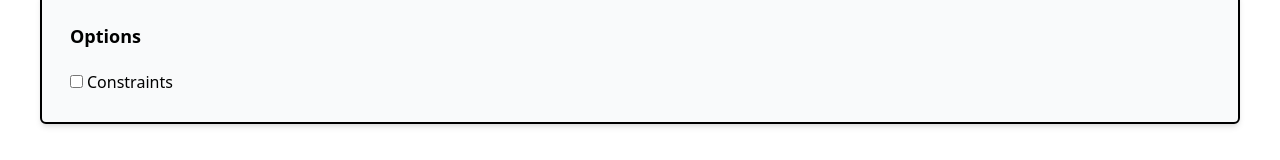
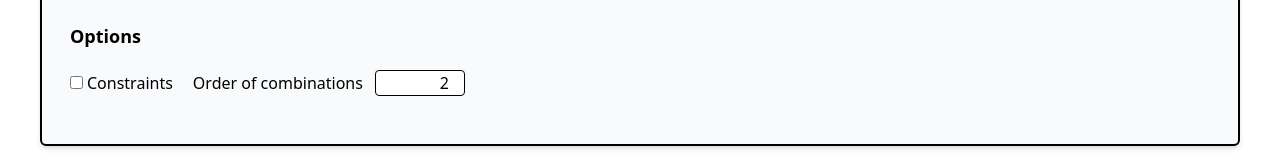
Before and after one commit to takeyaqa/PictRider, a React (Vite) app: page / in a window 1280 px wide. Shown: the part 548-708 px from the top of the page. Built offline with nearby package versions, Linux system fonts and the light colour scheme; no server answers.

Commit message:
feat: add setting of order of combinations (#93)
* refactor: OptionsArea and AppMain to use PictConfig for constraints management

* feat: enhance OptionsArea and AppMain for constraints management and add new test case for combination results

```diff
--- a/src/components/OptionsArea.tsx
+++ b/src/components/OptionsArea.tsx
@@ -1,15 +1,18 @@
+import { PictConfig } from '../types'
+
 interface OptionsAreaProps {
-  enabledConstraints: boolean
-  onEnableConstraintsArea: () => void
+  config: PictConfig
+  handleChangeConfig: (
+    type: 'enableConstraints' | 'orderOfCombinations',
+    e?: React.ChangeEvent<HTMLInputElement>,
+  ) => void
 }
 
-function OptionsArea({
-  enabledConstraints,
-  onEnableConstraintsArea,
-}: OptionsAreaProps) {
+function OptionsArea({ config, handleChangeConfig }: OptionsAreaProps) {
   return (
     <section className="mx-2 mb-5 rounded-md border-2 bg-gray-50 p-7 shadow-md md:mx-10">
       <h2 className="mb-5 text-lg font-bold">Options</h2>
+      <div className="mb-5 flex items-center gap-5">
         <div>
           <label className="cursor-pointer" htmlFor="enable-constraints-button">
             <input
@@ -17,11 +20,31 @@ function OptionsArea({
               className="mr-1 cursor-pointer rounded"
               id="enable-constraints-button"
               autoComplete="off"
-            checked={enabledConstraints}
-            onChange={onEnableConstraintsArea}
+              checked={config.enableConstraints}
+              onChange={() => {
+                handleChangeConfig('enableConstraints')
+              }}
             />
             Constraints
           </label>
+        </div>
+        <div>
+          <label htmlFor="order-of-combinations">
+            Order of combinations
+            <input
+              type="number"
+              className="ml-3 rounded border border-black bg-white pl-2 text-right focus:border-transparent focus:ring-3 focus:ring-blue-500 focus:outline-none"
+              id="order-of-combinations"
+              autoComplete="off"
+              value={config.orderOfCombinations}
+              min={1}
+              max={50}
+              onChange={(e) => {
+                handleChangeConfig('orderOfCombinations', e)
+              }}
+            />
+          </label>
+        </div>
       </div>
     </section>
   )
--- a/src/pages/AppMain.tsx
+++ b/src/pages/AppMain.tsx
@@ -14,6 +14,7 @@ import {
   PictCondition,
   PictConstraint,
   PictOutput,
+  PictConfig,
 } from '../types'
 import { getInitialParameters } from '../initial-parameters'
 
@@ -86,7 +87,10 @@ function AppMain({ pictRunnerInjection }: AppMainProps) {
     createConstraintFromParameters(parameters),
   ])
   const [constraintsError, setConstraintsError] = useState<string[]>([])
-  const [enabledConstraints, setEnabledConstraints] = useState(false)
+  const [config, setConfig] = useState<PictConfig>({
+    enableConstraints: false,
+    orderOfCombinations: 2,
+  })
   const [output, setOutput] = useState<PictOutput | null>(null)
   const [errorMessage, setErrorMessage] = useState('')
   const [pictRunnerLoaded, setPictRunnerLoaded] = useState(false)
@@ -180,8 +184,30 @@ function AppMain({ pictRunnerInjection }: AppMainProps) {
     setParameters(newParameters)
   }
 
-  function enableConstraintsArea() {
-    setEnabledConstraints(!enabledConstraints)
+  function handleChangeConfig(
+    type: 'enableConstraints' | 'orderOfCombinations',
+    e?: React.ChangeEvent<HTMLInputElement>,
+  ) {
+    const newConfig = { ...config }
+    switch (type) {
+      case 'enableConstraints': {
+        newConfig.enableConstraints = !config.enableConstraints
+        break
+      }
+      case 'orderOfCombinations': {
+        if (e) {
+          try {
+            if (e.target.value !== '') {
+              newConfig.orderOfCombinations = Number(e.target.value)
+            }
+          } catch {
+            newConfig.orderOfCombinations = 2
+          }
+        }
+        break
+      }
+    }
+    setConfig(newConfig)
   }
 
   function addConstraint() {
@@ -359,9 +385,14 @@ function AppMain({ pictRunnerInjection }: AppMainProps) {
           parameter: cond.parameterRef.name,
         })),
       }))
-      const output = enabledConstraints
-        ? pictRunner.current.run(fixedParameters, fixedConstraints)
-        : pictRunner.current.run(fixedParameters)
+      const output = config.enableConstraints
+        ? pictRunner.current.run(fixedParameters, {
+            constraints: fixedConstraints,
+            options: config,
+          })
+        : pictRunner.current.run(fixedParameters, {
+            options: config,
+          })
       const header = output.header.map((h, i) => {
         return { id: i, name: h }
       })
@@ -393,12 +424,9 @@ function AppMain({ pictRunnerInjection }: AppMainProps) {
         onRemoveRow={removeParameterInputRow}
         onClearValues={clearAllParameterValues}
       />
-      <OptionsArea
-        enabledConstraints={enabledConstraints}
-        onEnableConstraintsArea={enableConstraintsArea}
-      />
+      <OptionsArea config={config} handleChangeConfig={handleChangeConfig} />
       <ConstraintsArea
-        enabledConstraints={enabledConstraints}
+        enabledConstraints={config.enableConstraints}
         parameters={parameters}
         constraints={constraints}
         messages={constraintsError}
--- a/src/pict/pict-runner.ts
+++ b/src/pict/pict-runner.ts
@@ -1,5 +1,5 @@
 /* eslint-disable @typescript-eslint/no-unsafe-assignment, @typescript-eslint/no-unsafe-call, @typescript-eslint/no-unsafe-member-access, @typescript-eslint/no-explicit-any */
-import { Parameter, Constraint, Output } from './pict-types'
+import { Parameter, Constraint, Output, Options } from './pict-types'
 import { printConstraints } from './pict-helper'
 // @ts-expect-error - no types available
 import createModule from './wasm/pict'
@@ -21,10 +21,20 @@ export class PictRunner {
     })
   }
 
-  public run(parameters: Parameter[], constraints?: Constraint[]): Output {
+  public run(
+    parameters: Parameter[],
+    {
+      constraints,
+      options,
+    }: {
+      constraints?: Constraint[]
+      options?: Options
+    },
+  ): Output {
     if (!this.pict) {
       throw new Error('PictRunner not initialized')
     }
+    // Build the model
     const parametersText = parameters
       .map((m) => `${m.name}: ${m.values}`)
       .join('\n')
@@ -36,7 +46,15 @@ export class PictRunner {
       ? `${parametersText}\n\n${constraintsText}`
       : parametersText
     this.pict.FS.writeFile('model.txt', model)
-    this.pict.callMain(['model.txt'])
+
+    // Set the options
+    const switches: string[] = []
+    if (options) {
+      if (options.orderOfCombinations) {
+        switches.push(`/o:${options.orderOfCombinations.toString()}`)
+      }
+    }
+    this.pict.callMain(['model.txt', ...switches])
     this.pict.FS.unlink('model.txt')
     const err = this.stderrCapture.getOuts()
     if (err) {
--- a/src/pict/pict-types.ts
+++ b/src/pict/pict-types.ts
@@ -17,3 +17,7 @@ export interface Output {
   header: string[]
   body: string[][]
 }
+
+export interface Options {
+  orderOfCombinations: number
+}
--- a/src/types.ts
+++ b/src/types.ts
@@ -22,3 +22,8 @@ export interface PictOutput {
   header: { id: number; name: string }[]
   body: { id: number; values: { id: number; value: string }[] }[]
 }
+
+export interface PictConfig {
+  enableConstraints: boolean
+  orderOfCombinations: number
+}
```
Also changed, not shown: 2 other files (tests, documents, lock files or other folders). Lines whose indentation alone changed are shown as unchanged.
